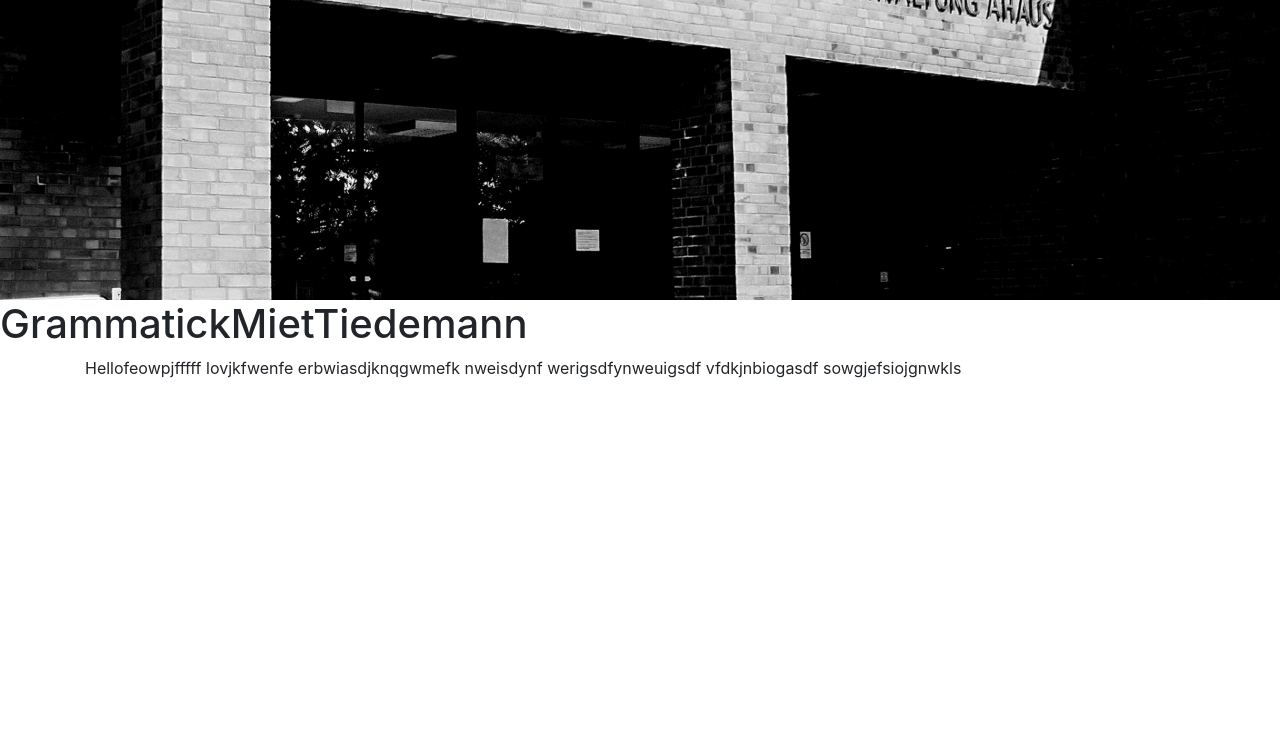
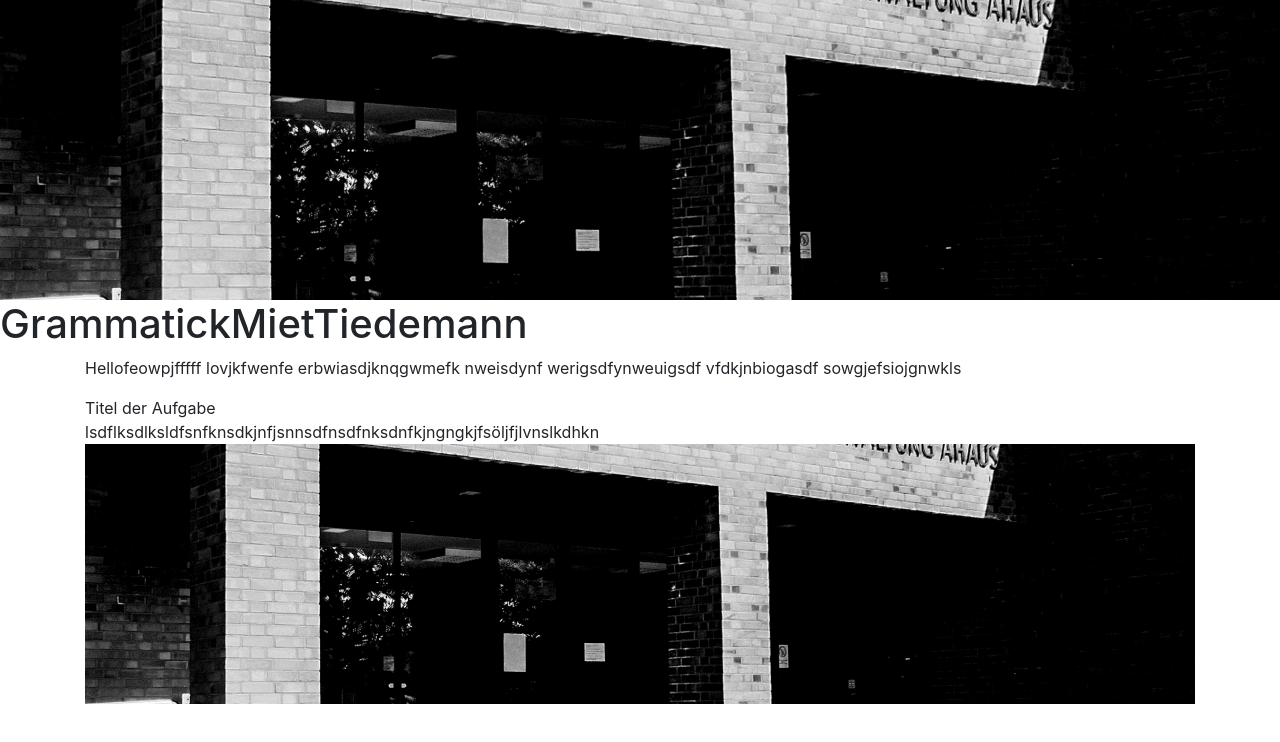
Before and after one commit to relativvv/GrammatickMietTiedemann, a React (Create React App) app in the folder frontend/: page / in a window 1280 px wide. Shown: the top 742 px of the page. Built offline with nearby package versions, Linux system fonts and the light colour scheme; a small style sheet from the web is missing.

Commit message:
Add task description

```diff
--- a/frontend/src/components/app.tsx
+++ b/frontend/src/components/app.tsx
@@ -3,6 +3,7 @@ import 'bootstrap/dist/css/bootstrap.min.css';
 import './app.scss';
 import {Container} from "react-bootstrap";
 import Image from 'react-bootstrap/Image'
+import TaskDescription from '../untils/taskDescription/TaskDescription';
 
 
 const app: FC<Record<string, never>> = () => {
@@ -18,6 +19,10 @@ const app: FC<Record<string, never>> = () => {
                 <p>Hellofeowpjfffff lovjkfwenfe erbwiasdjknqgwmefk nweisdynf werigsdfynweuigsdf vfdkjnbiogasdf
                     sowgjefsiojgnwkls</p>
             </Container>
+            <TaskDescription
+                headline={"Titel der Aufgabe"}
+                description={"lsdflksdlksldfsnfknsdkjnfjsnnsdfnsdfnksdnfkjngngkjfsöljfjlvnslkdhkn"}
+            />
         </>
     )
 };
--- /dev/null
+++ b/frontend/src/untils/taskDescription/TaskDescription.tsx
@@ -0,0 +1,31 @@
+import React, { FunctionComponent } from 'react';
+import { Container } from 'react-bootstrap';
+import Image from 'react-bootstrap/Image';
+
+const TaskDescription: FunctionComponent<{
+    headline: string,
+    description: string,
+    imgUrl?: string,
+}> = ({
+    headline,
+    description,
+    imgUrl
+                             }) => {
+    return (
+        <Container>
+            <div className={'taskDescription'}>
+                <div>{headline}</div>
+                <div>{description}</div>
+                <Image
+                    src={require('../../images/header.jpg')}
+                    alt='headerImage'
+                    fluid
+                />
+            </div>
+        </Container>
+    );
+};
+
+TaskDescription.displayName = 'TaskDescription';
+
+export default React.memo(TaskDescription);
--- /dev/null
+++ b/frontend/src/untils/taskDescription/taskDescription.scss
@@ -0,0 +1,4 @@
+
+.taskDescription {
+
+}
```
